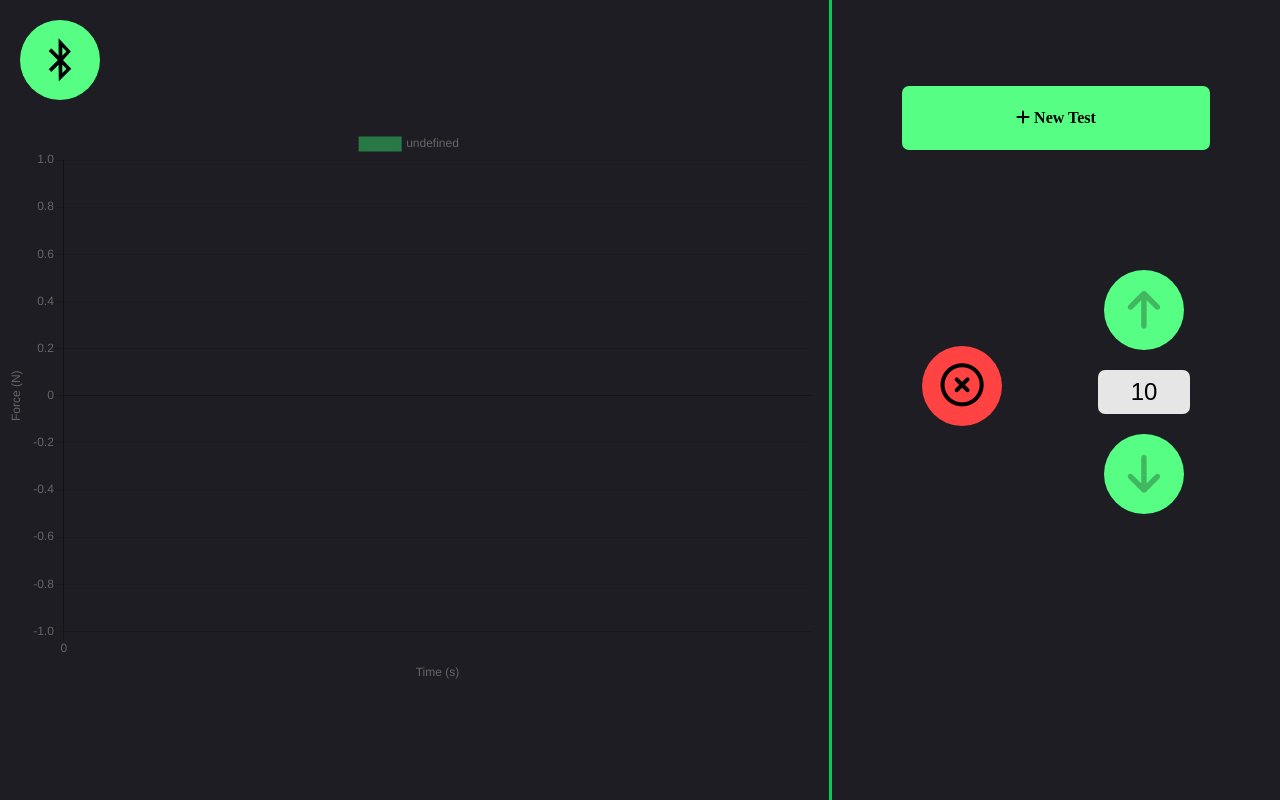
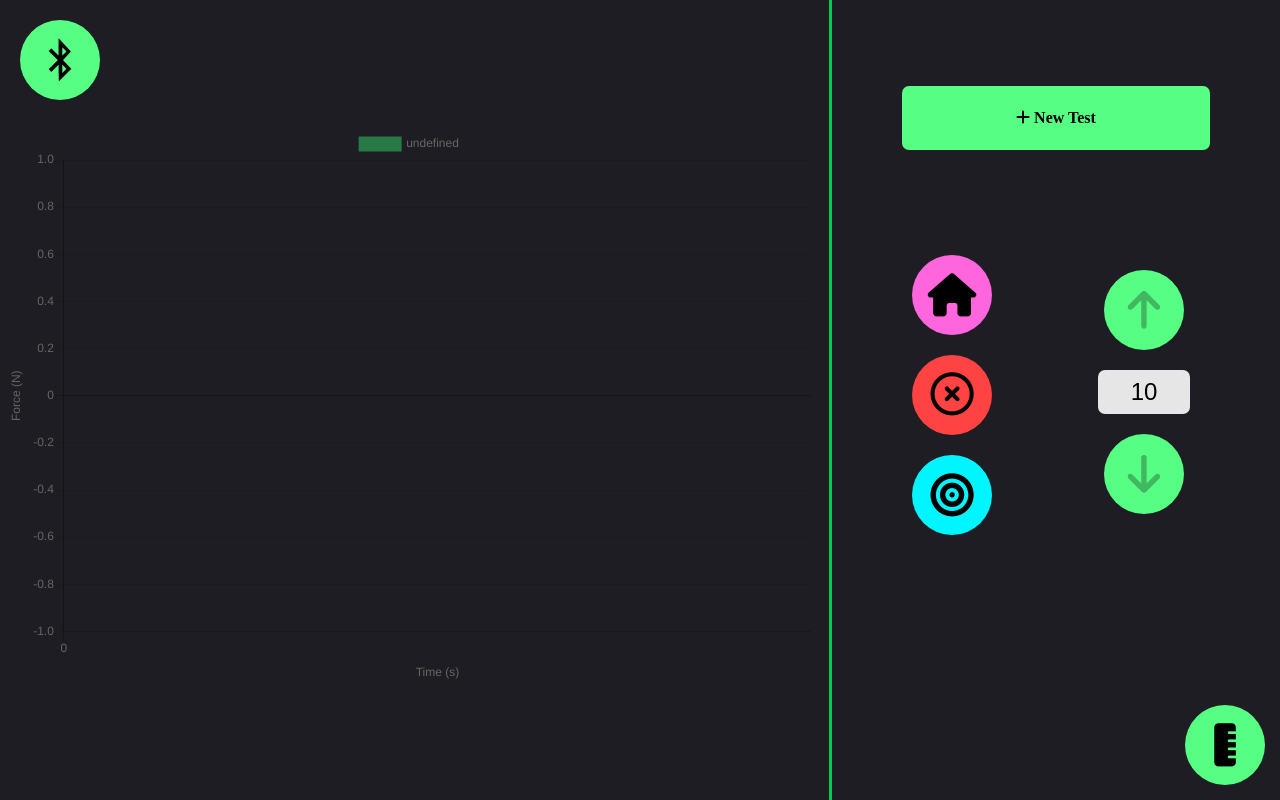
Before and after one commit to Iqwertz/OpenPull-Web-Controller, a plain HTML site: page index.html in a window 1280 px wide. Drawn offline with nearby package versions, Linux system fonts and the light colour scheme.

Commit message:
added Homing buttons

```diff
--- a/assets/js/controls.js
+++ b/assets/js/controls.js
@@ -18,4 +18,16 @@ app.controller('Controls', function($scope) {
     $scope.Stop = function(){ //When Stop is Called send "S " to stop the current move of the maschine
         send("S ");
     }
+
+    $scope.Home = function(){
+        send("G28 0");
+    }
+
+    $scope.HomeOffset = function(){
+        send("G28 -1");
+    }
+
+    $scope.SetOffset = function(){
+        send("M206");
+    }
 });
--- a/assets/scss/component/_controls.scss
+++ b/assets/scss/component/_controls.scss
@@ -22,21 +22,35 @@
 
     .PauseStop{
         position: absolute;
-        left: 70px;
-        margin-top: 80px;
-        padding: 20px;
+        left: 80px;
+        margin-top: 65px;
+        padding: 20px 0;
 
         button{
             display: block;
             left: 0;
+            margin: 20px 0;
 
         }
 
         #Stop{
             background-color: #ff4242;
-            top: _size(element-height)*1.5;
         }
 
+        #HomeOffset{
+            background-color: #00f5ff;
+        }
+
+        #Home{
+            background-color: #ff65dc;
+        }
+
+    }
+
+    #SetOffset{
+        position: absolute;
+        bottom: 15px;
+        right: 15px;
     }
 
     .Move{
@@ -99,8 +113,8 @@
     }
 
     #Ble{
-    position: absolute;
-    top: 5px;
-    left: 5px;
+        position: absolute;
+        top: 5px;
+        left: 5px;
+    }
 }
-}
--- a/index.html
+++ b/index.html
@@ -60,8 +60,16 @@
 
                 <div class="subcontrols">
                     <div class="PauseStop">
+                        <button class="button round" ng-click="Home()" id="Home">
+                            <i class="fas fa-home"></i>
+                        </button>
+
                         <button class="button round" ng-click="Stop()" id="Stop">
                             <i class="far fa-times-circle"></i>
+                        </button>
+
+                        <button class="button round" ng-click="HomeOffset()" id="HomeOffset">
+                            <i class="fas fa-bullseye"></i>
                         </button>
                     </div>
                     <div class="Move">
@@ -74,6 +82,9 @@
                         </button>
                     </div>
                 </div>
+                <button class="button round" ng-click="SetOffset()" id="SetOffset">
+                    <i class="fas fa-ruler-vertical"></i>
+                </button>
             </div>
             <div id="AddTest" class="AddTest" ng-hide="ControllerInterface" >
                 <button class="button smallround" id="Exit" ng-click="ControllerInterface=true">
```
Also changed, not shown: assets/css/main.css, 1 other file. Lines whose indentation alone changed are shown as unchanged.
